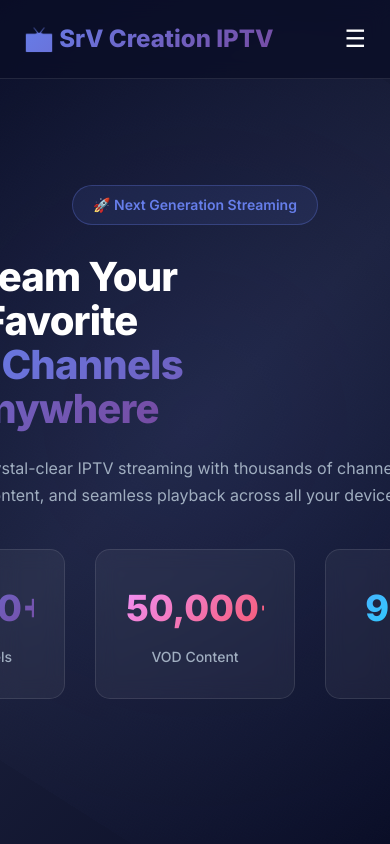
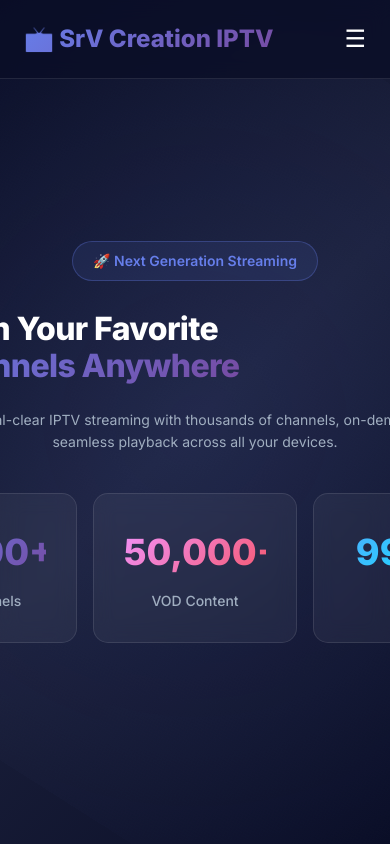
Before and after one commit to souravslg/IPTV, a Next.js app: page / in a window 390 px wide. Shown: the top 844 px of the page. Built offline with nearby package versions, Linux system fonts and the light colour scheme.

Commit message:
Fix hero section mobile layout: optimize text sizing and stats grid

```diff
--- a/src/components/Hero.tsx
+++ b/src/components/Hero.tsx
@@ -29,11 +29,13 @@
 
                 {/* Main Heading */}
                 <h1 style={{
-                    fontSize: 'clamp(40px, 8vw, 72px)',
+                    fontSize: 'clamp(32px, 7vw, 72px)',
                     fontWeight: '800',
-                    lineHeight: '1.1',
+                    lineHeight: '1.15',
                     marginBottom: '24px',
                     letterSpacing: '-0.02em',
+                    wordWrap: 'break-word',
+                    overflowWrap: 'break-word',
                 }}>
                     Stream Your Favorite
                     <br />
@@ -42,11 +44,12 @@
 
                 {/* Subheading */}
                 <p style={{
-                    fontSize: 'clamp(16px, 2vw, 20px)',
+                    fontSize: 'clamp(14px, 3.5vw, 20px)',
                     color: '#a0aec0',
                     maxWidth: '700px',
                     margin: '0 auto 40px',
-                    lineHeight: '1.7',
+                    lineHeight: '1.6',
+                    padding: '0 8px',
                 }}>
                     Experience crystal-clear IPTV streaming with thousands of channels,
                     on-demand content, and seamless playback across all your devices.
@@ -55,10 +58,11 @@
                 {/* Stats */}
                 <div style={{
                     display: 'grid',
-                    gridTemplateColumns: 'repeat(auto-fit, minmax(200px, 1fr))',
-                    gap: '30px',
+                    gridTemplateColumns: 'repeat(auto-fit, minmax(min(100%, 180px), 1fr))',
+                    gap: 'clamp(16px, 3vw, 30px)',
                     maxWidth: '900px',
                     margin: '0 auto',
+                    padding: '0 8px',
                 }}>
                     <div className="glass-card" style={{
                         padding: '30px',
```
